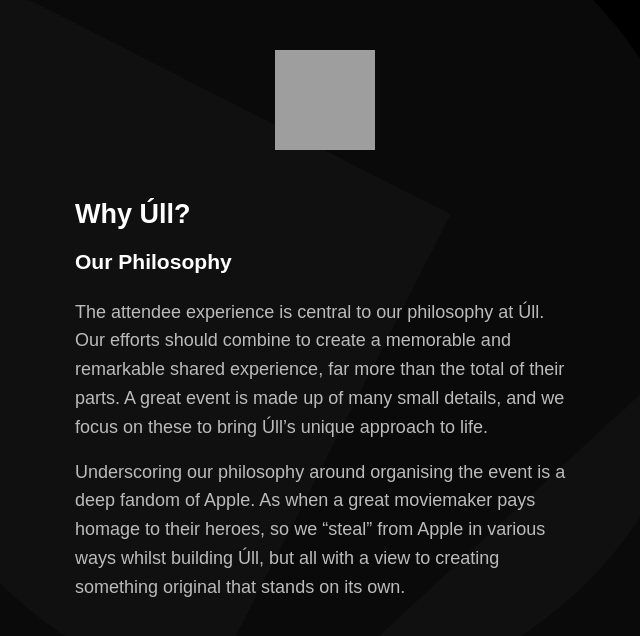
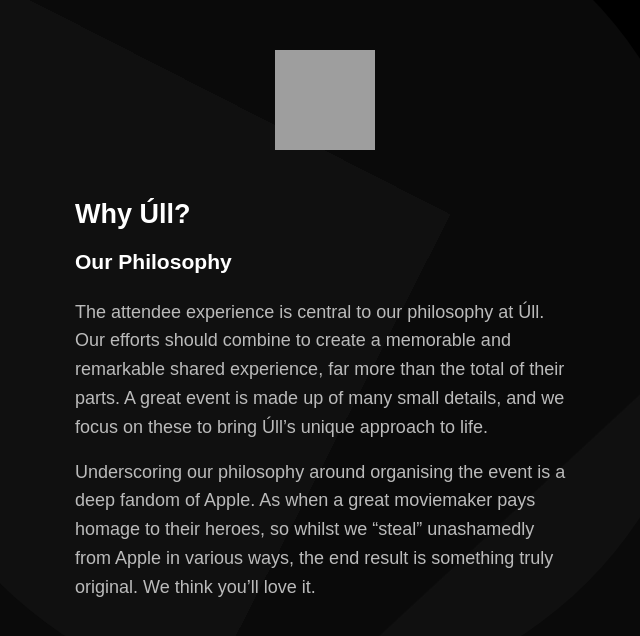
Before and after one commit to ullconf/2016, a Jekyll site: the page built from about.html, in a window 1280 px wide and 900 px high, cut to the strip 0-646 px from the top of the window. Shown: the top 636 px of the strip, without its empty margins (315-955 px from the left). Built offline with Jekyll 4.4.1, drawn with Linux system fonts in a browser that asks for light colours; a script that is not in the unit is left out; some of the changed text lies outside the part shown; grey boxes are pictures that could not be loaded.

Commit message:
tweak some paragraphs, fix some typos, add some links

```diff
--- a/about.html
+++ b/about.html
@@ -33,7 +33,7 @@
     </p>
 
     <p>
-      Underscoring our philosophy around organising the event is a deep fandom of Apple. As when a great moviemaker pays homage to their heroes, so we “steal” from Apple in various ways whilst building Úll, but all with a view to creating something original that stands on its own.
+      Underscoring our philosophy around organising the event is a deep fandom of Apple. As when a great moviemaker pays homage to their heroes, so whilst we “steal” unashamedly from Apple in various ways, the end result is something truly original. We think you’ll love it.
     </p>
   </div>
 
@@ -55,7 +55,7 @@
     </p>
 
     <p>
-      For the last two years, we have hosted Úll in a resort hotel with exclusive use, creating a summer-camp, or festival vibe. Everyone is under the same roof; everyone is at Úll, meaning that every person you meet represents a chance for spontaneous serendipity.
+      For the last two years, we have hosted Úll in a resort hotel with exclusive use, creating a summer-camp, or festival vibe. Everyone is under the same roof; everyone is at Úll, meaning that every person you meet represents a chance for <a href="http://randsinrepose.com/archives/building-serendipity/">spontaneous serendipity</a>.
     </p>
 
     <p>
@@ -133,7 +133,7 @@
     <h3>Travel</h3>
 
     <p>
-      A great conference experience begins the minute you buy your tickets. We would book your flights for you if you could.
+      A great conference experience begins the minute you buy your tickets. We would book your flights for you if we could.
     </p>
 
     <p>
```
Also changed, not shown: other parts of about.html (+1 -1 lines).
